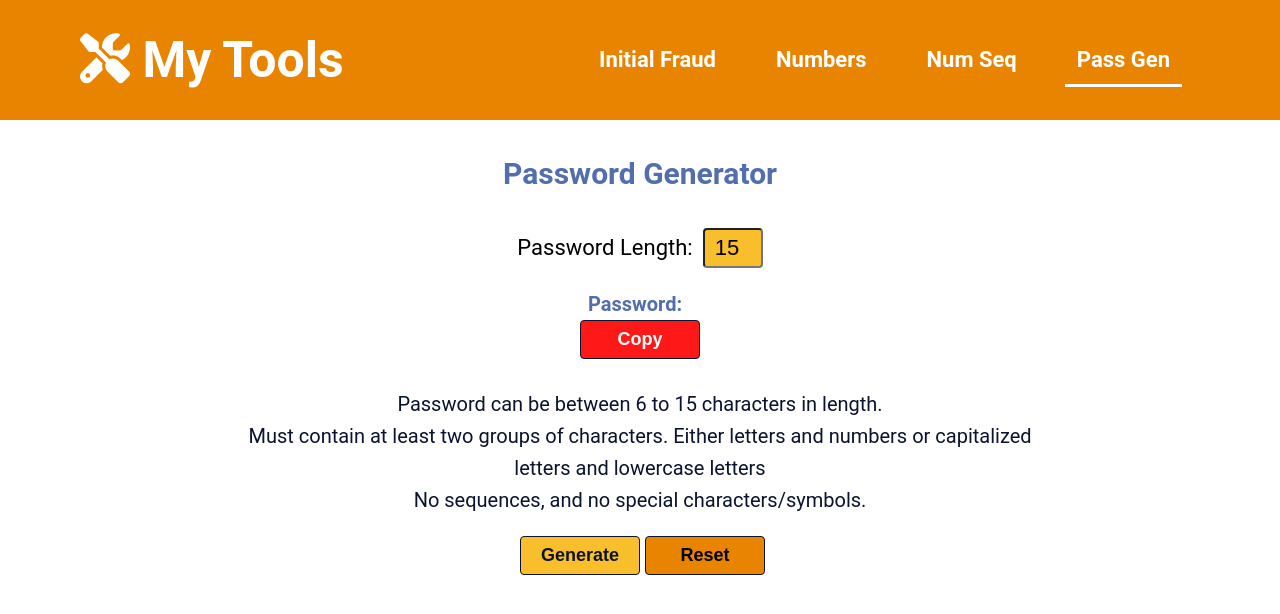
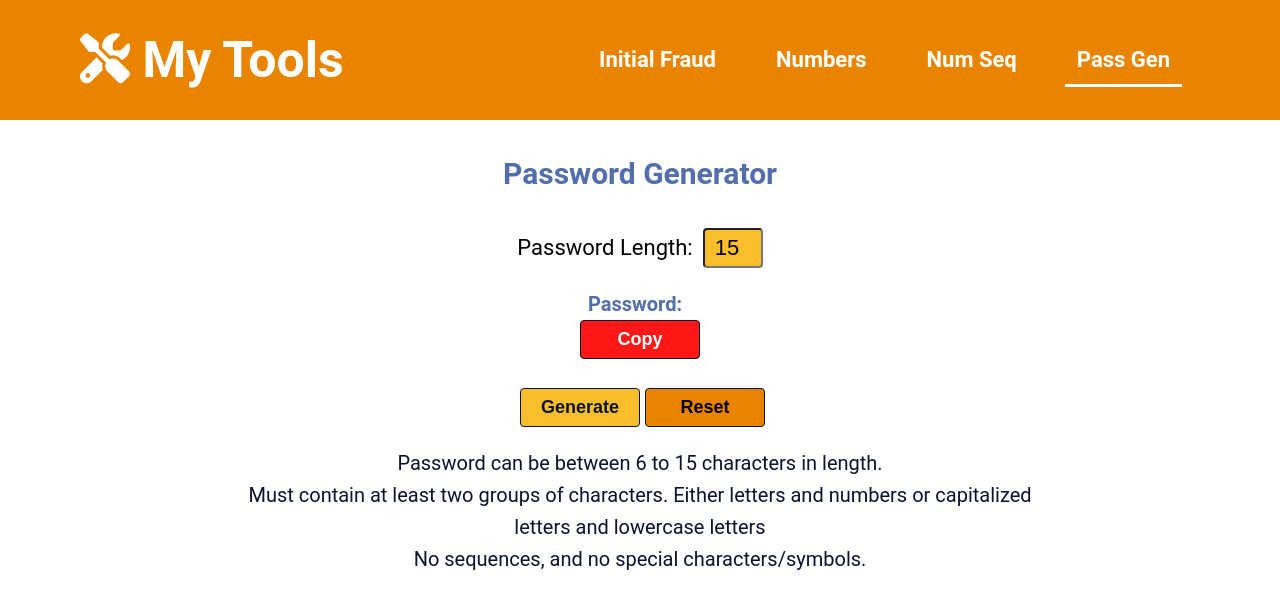
Before and after one commit to MelvinPeepers/tools, a React (Create React App) app in the folder my-app/: page /passwordGen in a window 1280 px wide. Shown: the top 614 px of the page. Built offline with nearby package versions, Linux system fonts and the light colour scheme.

Commit message:
changed the order of elements on password page

```diff
--- a/my-app/public/index.html
+++ b/my-app/public/index.html
@@ -13,9 +13,6 @@
     <title>Tools</title>
   </head>
   <body>
-    <form name="number" netlify netlify-honeypot="bot-field" hidden>
-      <input type="text" name="number" />
-    </form>
     <noscript>You need to enable JavaScript to run this app.</noscript>
     <div id="root"></div>
   </body>
--- a/my-app/src/components/pages/passwordGen/PasswordGen.css
+++ b/my-app/src/components/pages/passwordGen/PasswordGen.css
@@ -254,5 +254,5 @@ forms
 }
 
 .btn-group {
-  padding-top: 20px;
+  padding-bottom: 20px;
 }
--- a/my-app/src/components/pages/passwordGen/PasswordGen.js
+++ b/my-app/src/components/pages/passwordGen/PasswordGen.js
@@ -45,6 +45,8 @@ const PasswordGen = () => {
     <Fragment>
       <div className='header-secondary'>
         <h2>Password Generator</h2>
+      </div>
+
       <div className='container-form'>
         <div className='password-form'>
           <label className='password-label' htmlFor='password-length'>Password Length:</label>
@@ -65,16 +67,17 @@ const PasswordGen = () => {
           <button onClick={handleCopyPassword} className='copy-btn password-btn'>Copy</button>
         </div>
 
+        <div className='btn-group'>
+          <button onClick={handleGeneratePassword} className='generator-btn password-btn'>Generate</button>
+          <button onClick={reset} className='reset-btn password-btn' id='resetInput'>Reset</button>
+        </div>
+
         <div className='password-txt'>
           <p>Password can be between 6 to 15 characters in length.</p>
           <p>Must contain at least two groups of characters. Either letters and numbers or capitalized letters and lowercase letters</p>
           <p>No sequences, and no special characters/symbols.</p>
         </div>
-          <div className='btn-group'>
-          <button onClick={handleGeneratePassword} className='generator-btn password-btn'>Generate</button>
-          <button onClick={reset} className='reset-btn password-btn' id='resetInput'>Reset</button>
-          </div>
-        </div>
+
       </div>
     </Fragment>
   )
```
Lines whose indentation alone changed are shown as unchanged.
